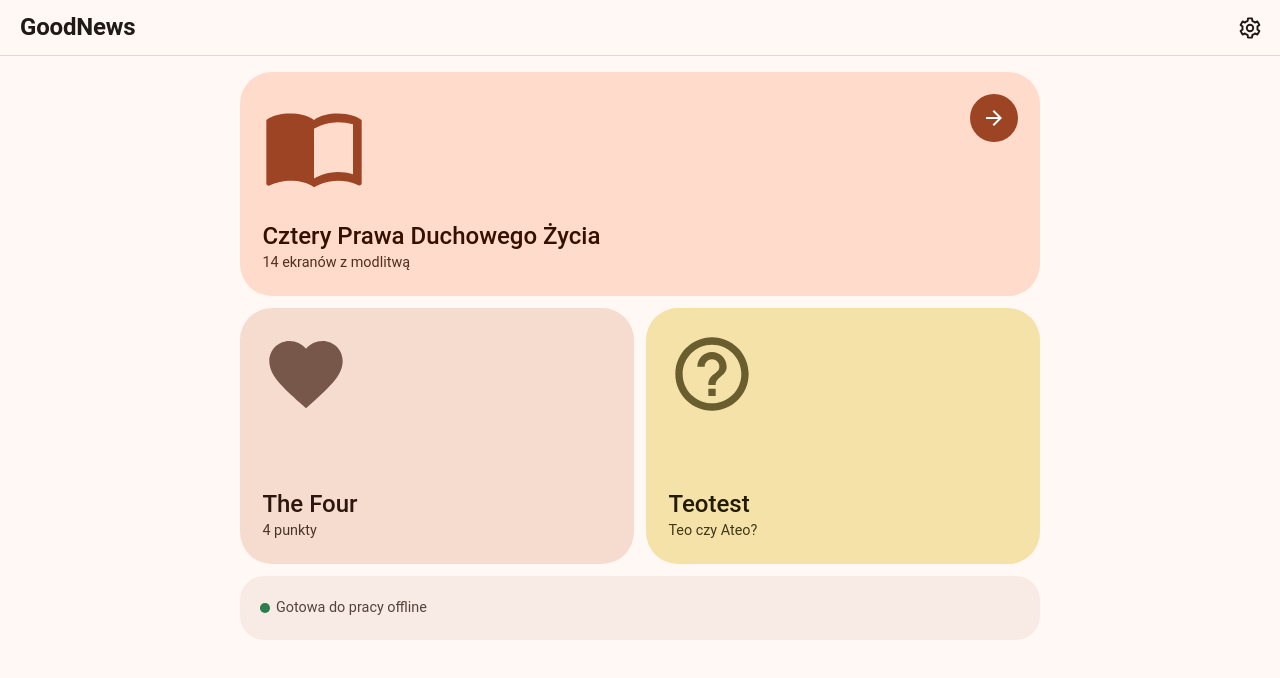
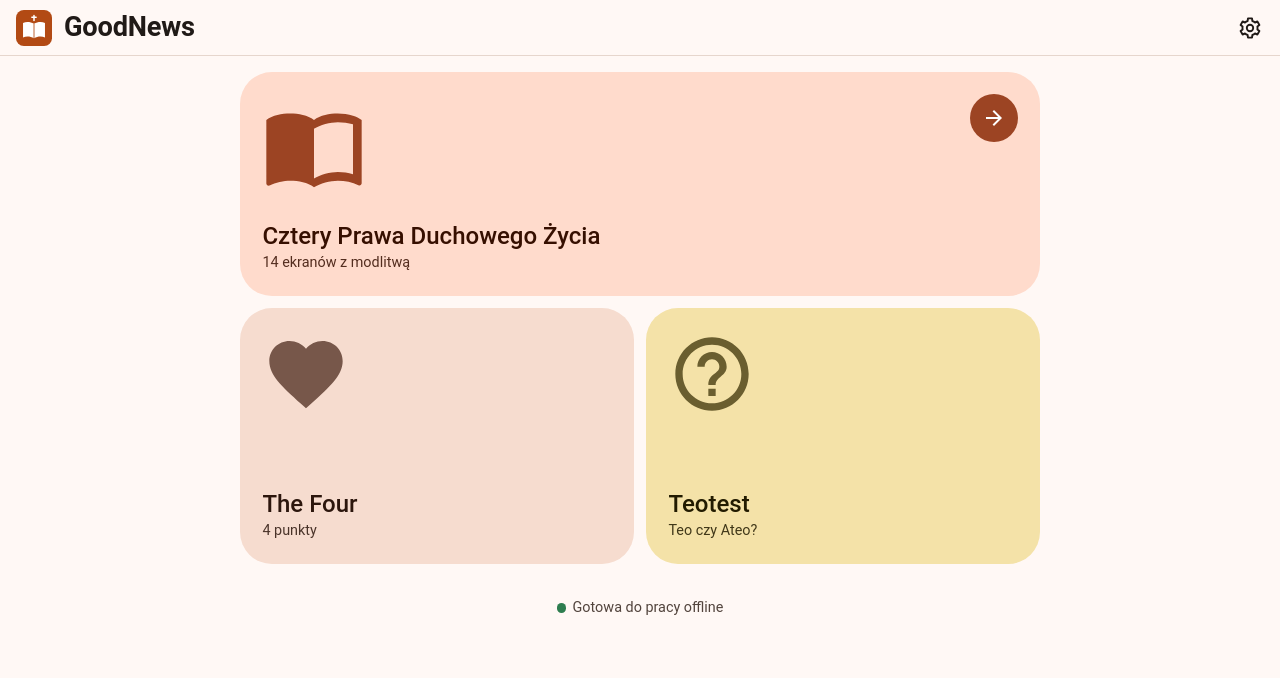
Before and after one commit to ksus/GoodNews, a plain HTML site: page index.html in a window 1280 px wide. Drawn offline with Linux system fonts and the light colour scheme.

Commit message:
poprawki interfejsu

```diff
--- a/index.html
+++ b/index.html
@@ -29,6 +29,7 @@
     <button class="icon-btn" id="backBtn" aria-label="Wstecz" hidden>
       <svg viewBox="0 0 24 24" width="24" height="24" aria-hidden="true"><path d="M15 5l-7 7 7 7" fill="none" stroke="currentColor" stroke-width="2.4" stroke-linecap="round" stroke-linejoin="round"/></svg>
     </button>
+    <img id="appIcon" src="icons/icon.svg" alt="" width="32" height="32">
     <h1 id="pageTitle">GoodNews</h1>
     <div class="topbar-extra" id="topbarExtra"></div>
     <a class="icon-btn" id="settingsBtn" href="#/settings" aria-label="Ustawienia">
--- a/styles.css
+++ b/styles.css
@@ -309,7 +309,9 @@ details.help p { margin: 0; padding: 0 1rem 1rem; color: var(--ink-soft); }
 main:focus, main:focus-visible { outline: none; }
 
 /* ---------- ekran główny (układ Bento) ---------- */
-body[data-view="home"] #pageTitle { font: 700 1.5rem/1.2 var(--sans); letter-spacing: -.2px; padding-left: .75rem; }
+#appIcon { display: none; }
+body[data-view="home"] #appIcon { display: block; width: 2.25rem; height: 2.25rem; margin-left: .5rem; flex: none; }
+body[data-view="home"] #pageTitle { font: 700 1.7rem/1.2 var(--sans); letter-spacing: -.2px; padding-left: .5rem; }
 .home-title { padding: .25rem .25rem 1.25rem; }
 .home-title h2 { margin: 0; font: 700 2.75rem/1.1 var(--sans); letter-spacing: -.5px; }
 .home-title p { margin: .25rem 0 0; font-size: 1rem; color: var(--ink-soft); }
@@ -343,3 +345,5 @@ body[data-view="home"] #pageTitle { font: 700 1.5rem/1.2 var(--sans); letter-spa
 }
 
 .tile .go svg { width: 1.5rem; height: 1.5rem; fill: currentColor; display: block; }
+
+.home-foot { background: transparent; justify-content: center; text-align: center; }
--- a/sw.js
+++ b/sw.js
@@ -1,6 +1,6 @@
 /* GoodNews – Service Worker: pełna praca offline.
    Przy zmianie jakiegokolwiek pliku podnieś VERSION, aby urządzenia pobrały nową wersję. */
-const VERSION = "1.0.4";
+const VERSION = "1.0.5";
 const CACHE = "goodnews-" + VERSION;
 
 const ASSETS = [
```
